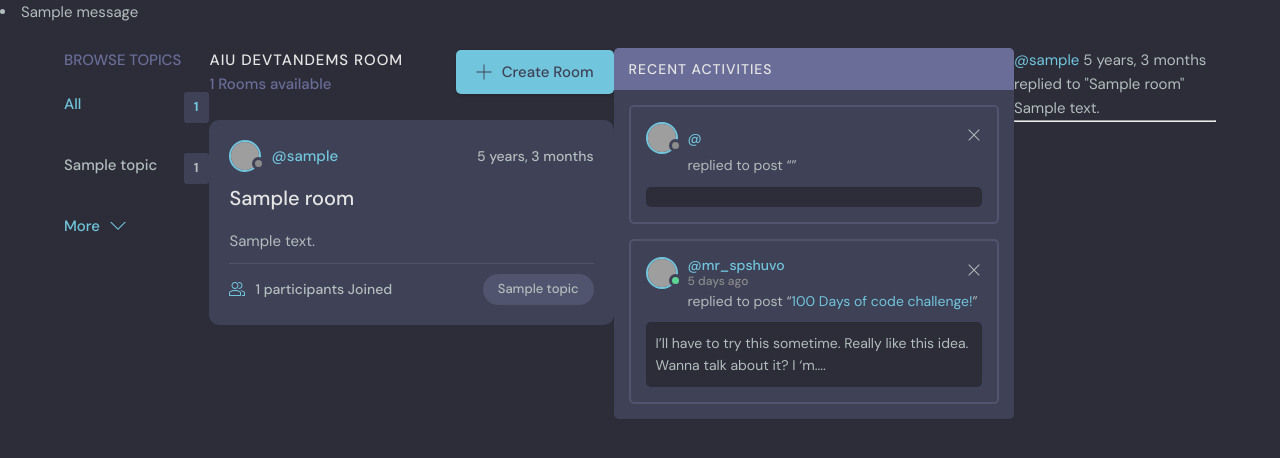
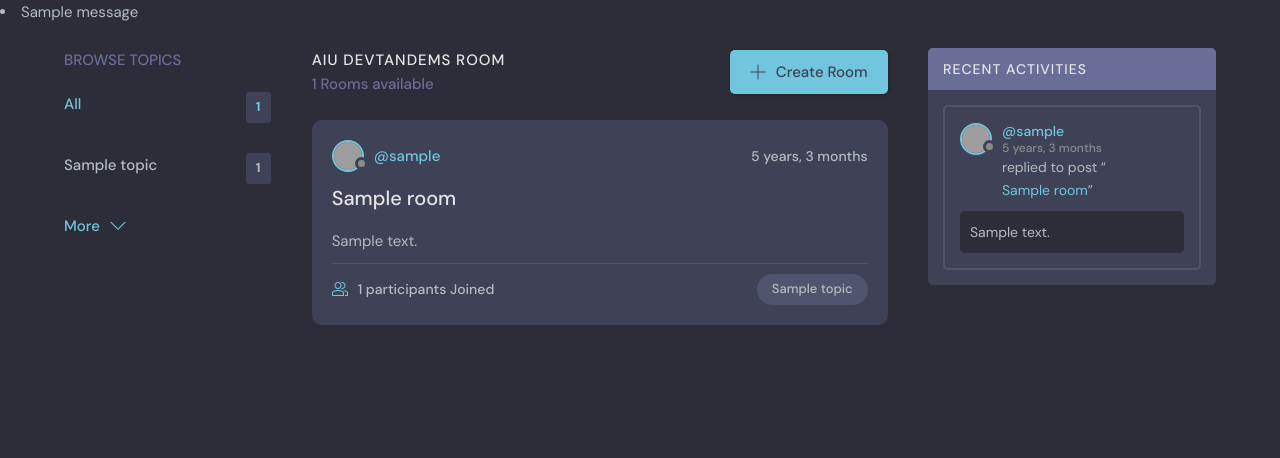
Before and after one commit to LisanzaTabby/AIU-DEVTandems_IS2, a Django app: page / in a window 1280 px wide. Shown: the part 76-534 px from the top of the page. Run offline with Django 5.2, Linux system fonts and the light colour scheme; tables that the repository leaves empty hold one stand-in row (values such as "Sample post"); one stand-in notice (Sample message) is shown; grey boxes are pictures that could not be loaded.

Commit message:
Updated activity-component

```diff
--- a/AIUApp/templates/AIUApp/activity_component.html
+++ b/AIUApp/templates/AIUApp/activity_component.html
@@ -3,6 +3,8 @@
     <h2>Recent Activities</h2>
   </div>
   <div class="activities__box">
+{% for message in room_messages %}
+
     <div class="activities__boxHeader roomListRoom__header">
       <a href="{% url 'user-profile' message.user.id %}" class="roomListRoom__author">
         <div class="avatar avatar--small">
@@ -13,8 +15,9 @@
           <span>{{message.created|timesince}}</span>
         </p>
       </a>
+      {% if request.user == message.user %}
       <div class="roomListRoom__actions">
-          <a href="#">
+        <a href="{% url 'delete-message' message.id %}">
           <svg version="1.1" xmlns="http://www.w3.org/2000/svg" width="32" height="32" viewBox="0 0 32 32">
             <title>remove</title>
             <path
@@ -23,57 +26,15 @@
           </svg>
         </a>
       </div>
+      {% endif %}
     </div>
     <div class="activities__boxContent">
-        <p>replied to post “<a href="{% url 'room' room.id %}">{{message.room}}</a>”</p>
+      <p>replied to post “<a href="{% url 'room' message.room.id %}">{{message.room}}</a>”</p>
       <div class="activities__boxRoomContent">
         {{message}}
       </div>
     </div>
+{% endfor %}
   </div>
 
-    <div class="activities__box">
-      <div class="activities__boxHeader roomListRoom__header">
-        <a href="profile.html" class="roomListRoom__author">
-          <div class="avatar avatar--small active">
-            <img src="https://randomuser.me/api/portraits/men/13.jpg" />
 </div>
-          <p>
-            @mr_spshuvo
-            <span>5 days ago</span>
-          </p>
-        </a>
-        <div class="roomListRoom__actions">
-          <a href="#">
-            <svg version="1.1" xmlns="http://www.w3.org/2000/svg" width="32" height="32" viewBox="0 0 32 32">
-              <title>remove</title>
-              <path
-                d="M27.314 6.019l-1.333-1.333-9.98 9.981-9.981-9.981-1.333 1.333 9.981 9.981-9.981 9.98 1.333 1.333 9.981-9.98 9.98 9.98 1.333-1.333-9.98-9.98 9.98-9.981z"
-              ></path>
-            </svg>
-          </a>
-        </div>
-      </div>
-      <div class="activities__boxContent">
-        <p>replied to post “<a href="room.html">100 Days of code challenge!</a>”</p>
-        <div class="activities__boxRoomContent">
-          I’ll have to try this sometime. Really like this idea. Wanna talk about it? I ‘m....
-        </div>
-      </div>
-    </div>
-  </div>
-
-
-
-{% for message in room_messages %}
-        <div>
-            <small><a href="{% url 'user-profile' message.user.id %}">@{{message.user}}</a> {{message.created|timesince}}</small>
-            <small>replied to "{{message.room}}"</small>
-
-            <p>{{message}}</p>
-            {% if request.user == message.user %}
-                <a href="{% url 'delete-message' message.id %}">Delete</a>
-                {% endif %}
-                <hr>
-        </div>
-        {% endfor %}
```
Lines whose indentation alone changed are shown as unchanged.
